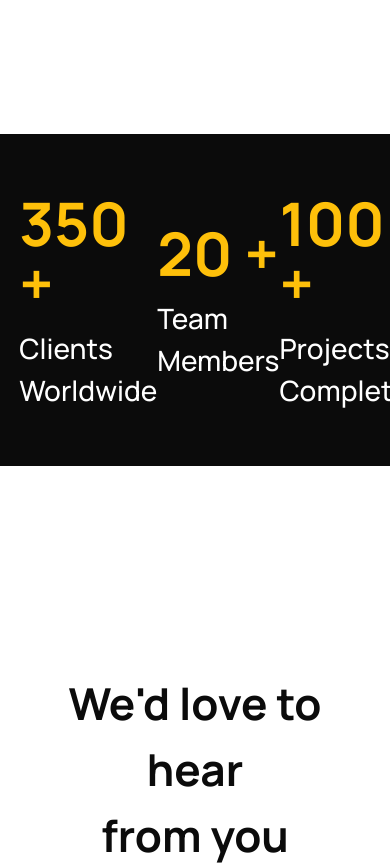
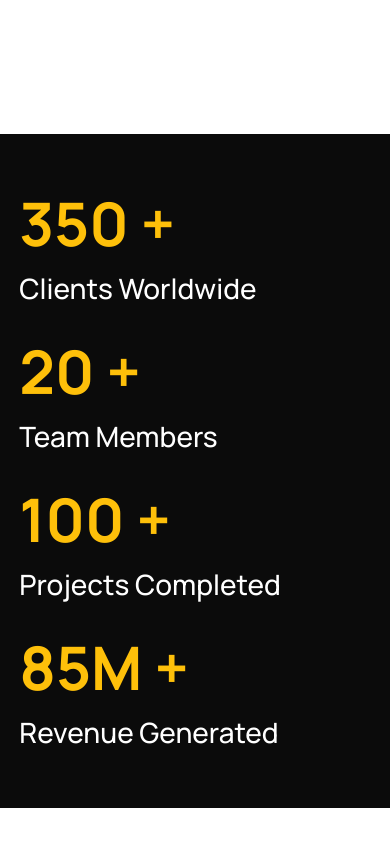
Before and after one commit to AJ1732/smg-task, a React (Vite) app: page / in a window 390 px wide. Shown: the part 4600-5465 px from the top of the page. Built offline with nearby package versions, Linux system fonts and the light colour scheme.

Commit message:
chore: make banner responsive

```diff
--- a/src/sections/BannerSection.tsx
+++ b/src/sections/BannerSection.tsx
@@ -1,7 +1,7 @@
 const BannerSection = () => {
   return (
     <section className="full-width content-grid bg-black-0">
-      <div className="flex-between pb-[3.4375rem] pt-[3.685rem] text-white">
+      <div className="flex flex-wrap gap-8 justify-between items-center pb-[3.4375rem] pt-[3.685rem] text-white">
         {stats.map(({ id, value, text }) => (
           <div key={id} className="space-y-[0.875rem]">
             <h4 className="text-6xl font-bold text-primary-100">{value} +</h4>
```
